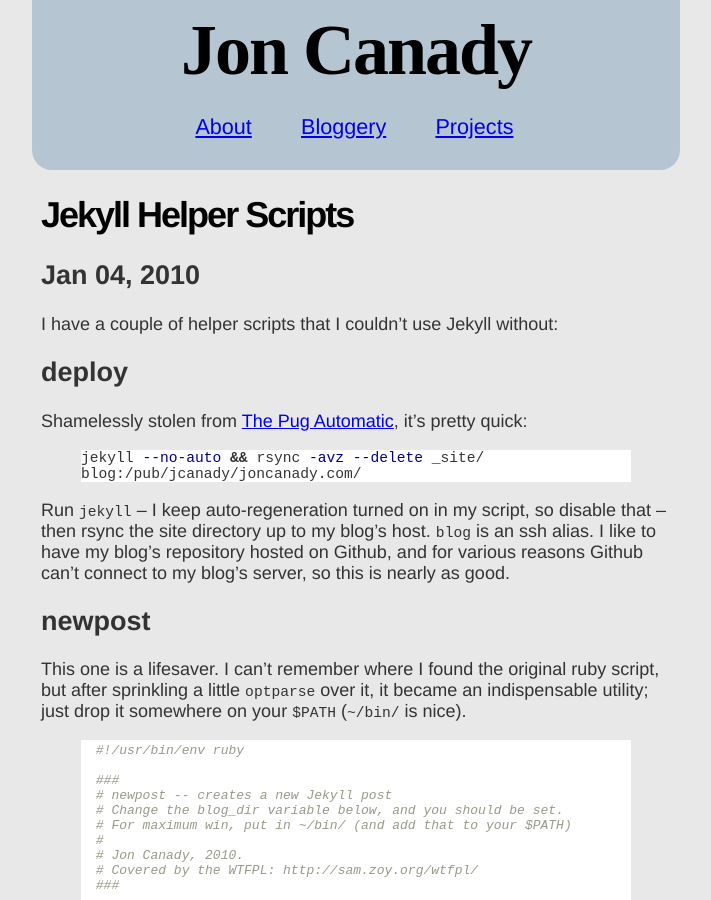
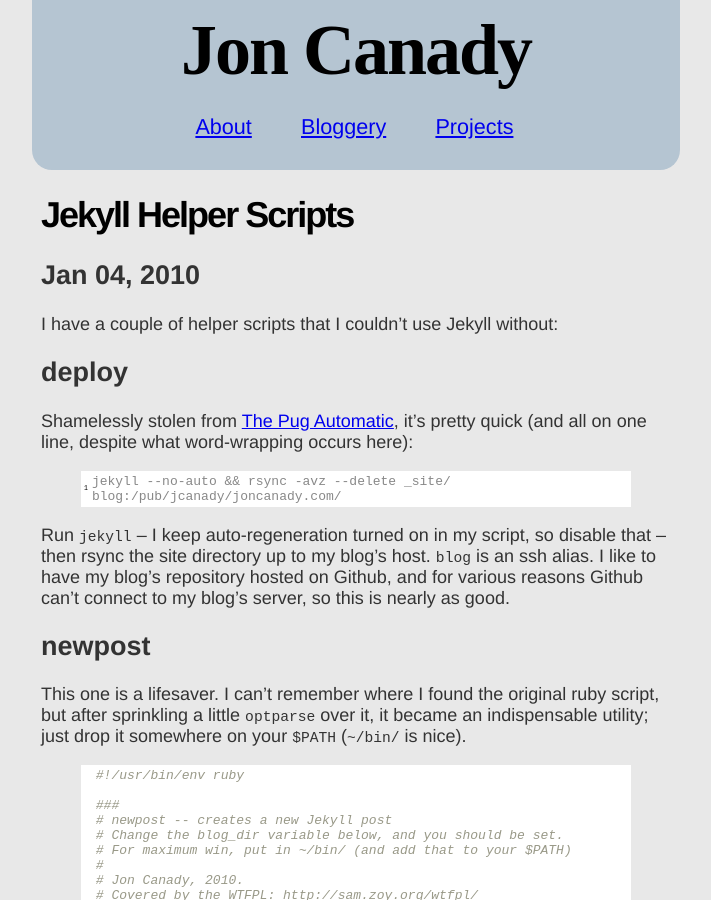
Before and after one commit to jesscanady/oldsite-circa2011, a Jekyll site: the page built from _posts/2010-01-04-jekyll-helper-scripts.markdown, in a window 1280 px wide and 900 px high. Shown: the whole window, without its empty margins (284-995 px from the left). Built offline with Jekyll 4.4.1, drawn with Linux system fonts in a browser that asks for light colours; Markdown is read by kramdown in place of the engine named in the settings.

Commit message:
Adding comment about word-wrapping to Jekyll Helper Scripts

```diff
--- a/_posts/2010-01-04-jekyll-helper-scripts.markdown
+++ b/_posts/2010-01-04-jekyll-helper-scripts.markdown
@@ -7,9 +7,9 @@ I have a couple of helper scripts that I couldn't use Jekyll without:
 
 ## deploy
 
-Shamelessly stolen from [The Pug Automatic](http://henrik.nyh.se/), it's pretty quick:
+Shamelessly stolen from [The Pug Automatic](http://henrik.nyh.se/), it's pretty quick (and all on one line, despite what word-wrapping occurs here):
 
-{% highlight bash %}
+{% highlight console linenos %}
 jekyll --no-auto && rsync -avz --delete _site/ blog:/pub/jcanady/joncanady.com/
 {% endhighlight %}
 
```
